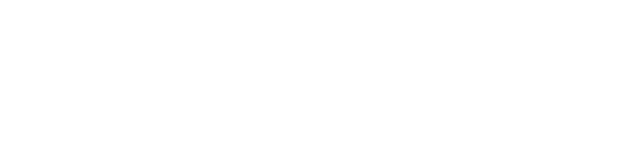
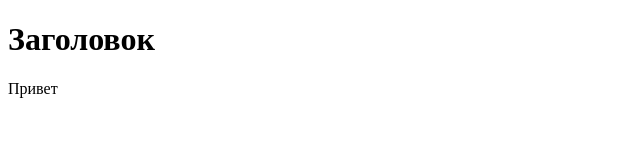
Before and after one commit to VKarasyov/itacademy, a plain HTML site: page text.html in a window 1280 px wide. Shown: the whole page, without its empty margins (0-640 px from the left). Drawn offline with Linux system fonts and the light colour scheme.

Commit message:
test branch

```diff
--- a/text.html
+++ b/text.html
@@ -7,6 +7,7 @@
     <title>Document</title>
 </head>
 <body>
-
+<h1>Заголовок</h1>
+<p>Привет</p>
 </body>
 </html>
```
